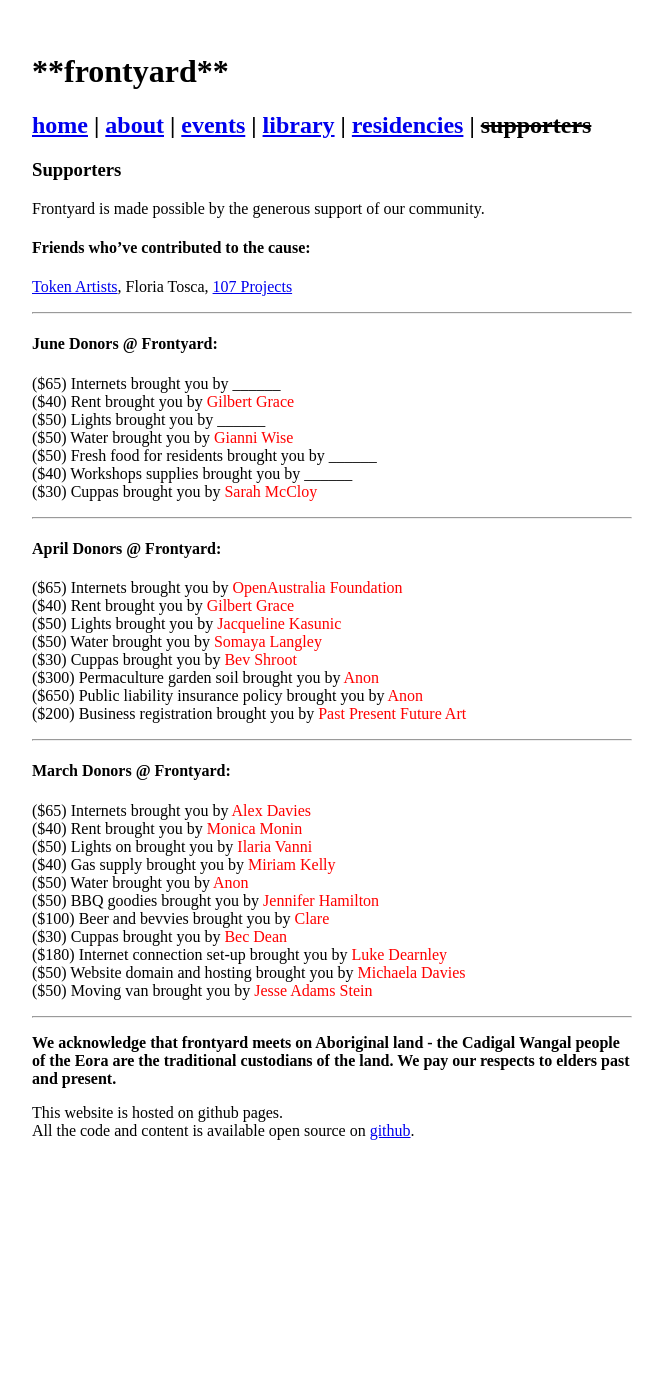
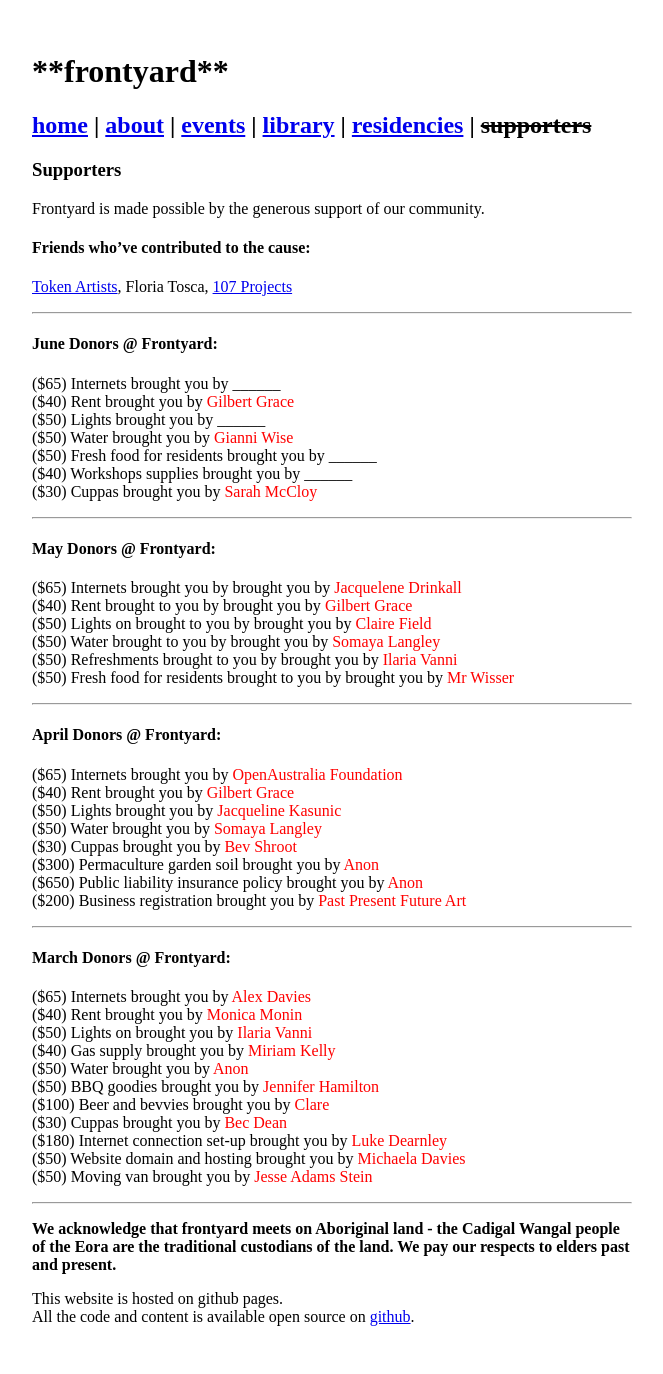
Before and after one commit to frontyardprojects/frontyardprojects.github.io, a Jekyll site: the page built from supporters/index.md, in a window 1280 px wide. Shown: the whole page, without its empty margins (308-971 px from the left). Built offline with Jekyll 4.4.1, drawn with Linux system fonts in a browser that asks for light colours; before the commit the page ends 1188 px from its top, so only the background shows below that.

Commit message:
added May supporters

```diff
--- a/_data/supporters.yml
+++ b/_data/supporters.yml
@@ -26,6 +26,26 @@ monthly:
       - item: Cuppas
         value: 30
         name: Sarah McCloy
+  - month: May
+    covered:
+      - item: Internets brought you by
+        value: 65
+        name: Jacquelene Drinkall
+      - item: Rent brought to you by
+        value: 40
+        name: Gilbert Grace
+      - item: Lights on brought to you by
+        value: 50
+        name: Claire Field
+      - item: Water brought to you by
+        value: 50
+        name: Somaya Langley
+      - item: Refreshments brought to you by
+        value: 50
+        name: Ilaria Vanni
+      - item: Fresh food for residents brought to you by
+        value: 50
+        name: Mr Wisser
   - month: April
     covered:
       - item: Internets
```
